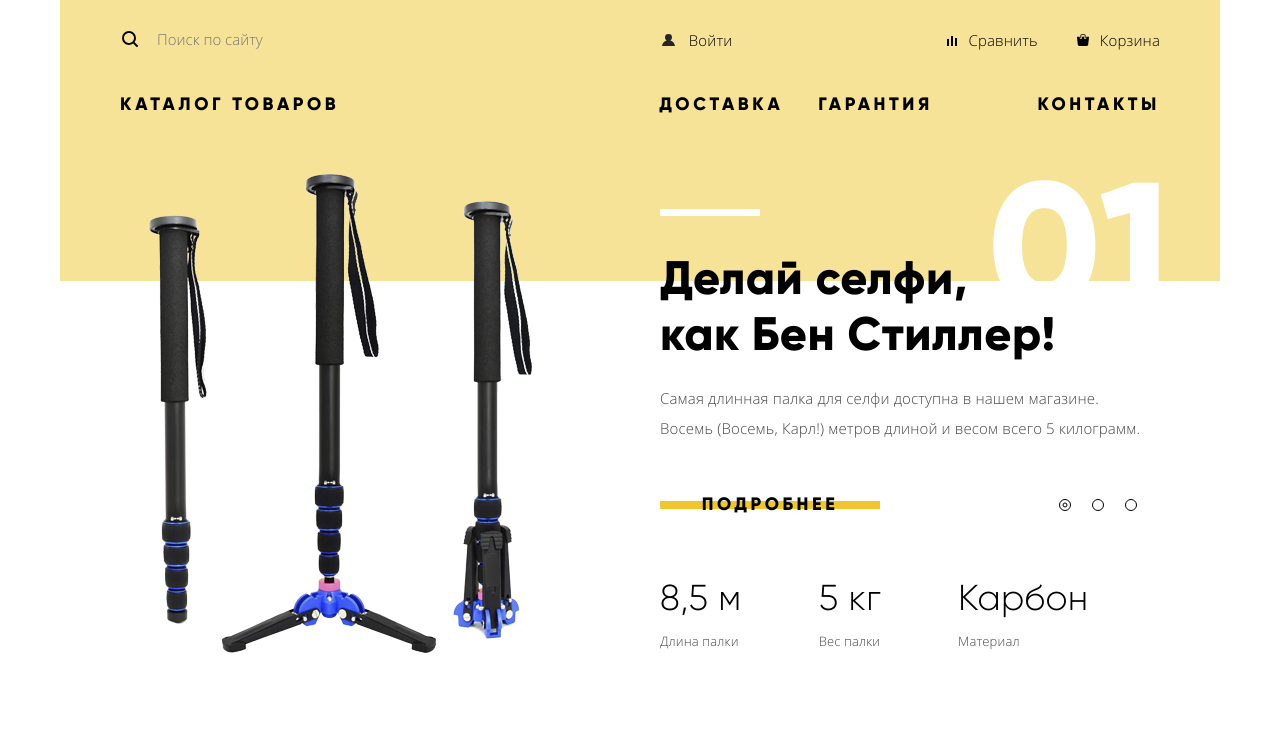
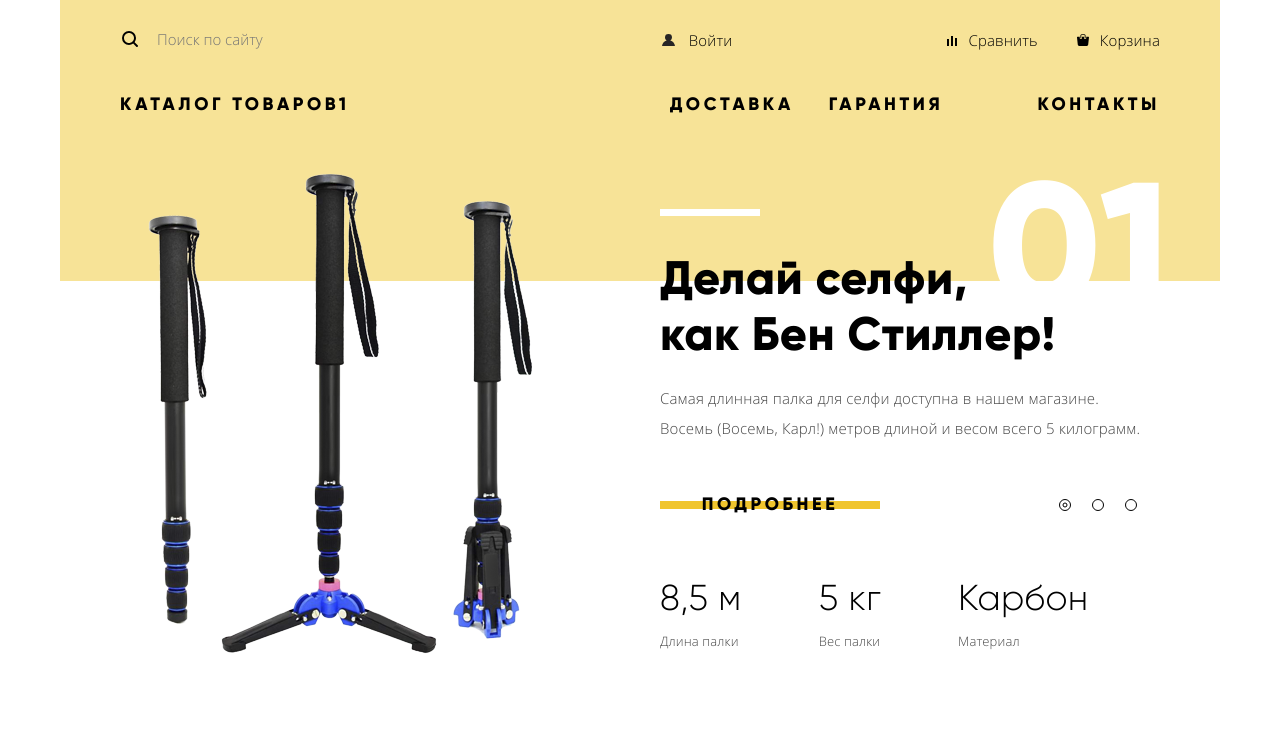
Before and after one commit to Macspark/882763-device-27, a plain HTML site: page index.html in a window 1280 px wide. Shown: the part 59-800 px from the top of the page. Drawn offline with Linux system fonts and the light colour scheme.

Commit message:
Update index.html

```diff
--- a/index.html
+++ b/index.html
@@ -82,7 +82,7 @@
     <nav class="header__main-nav">
       <ul class="header__main-menu">
         <li class="header__catalog-btn">
-          <a href="catalog.html">Каталог товаров</a>
+          <a href="catalog.html">Каталог товаров1</a>
             <div class="header__catalog">
               <ul>
                 <li>
```
